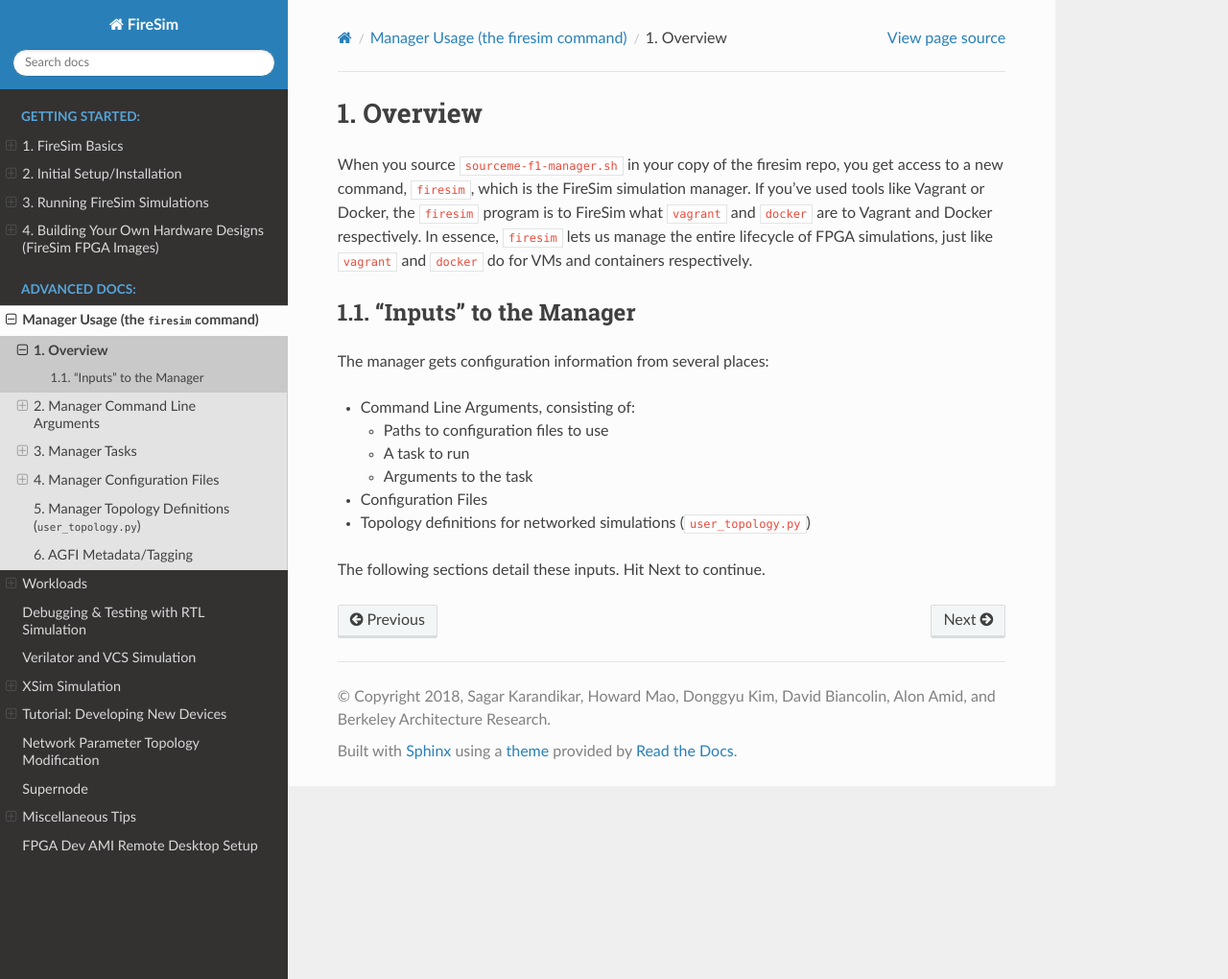
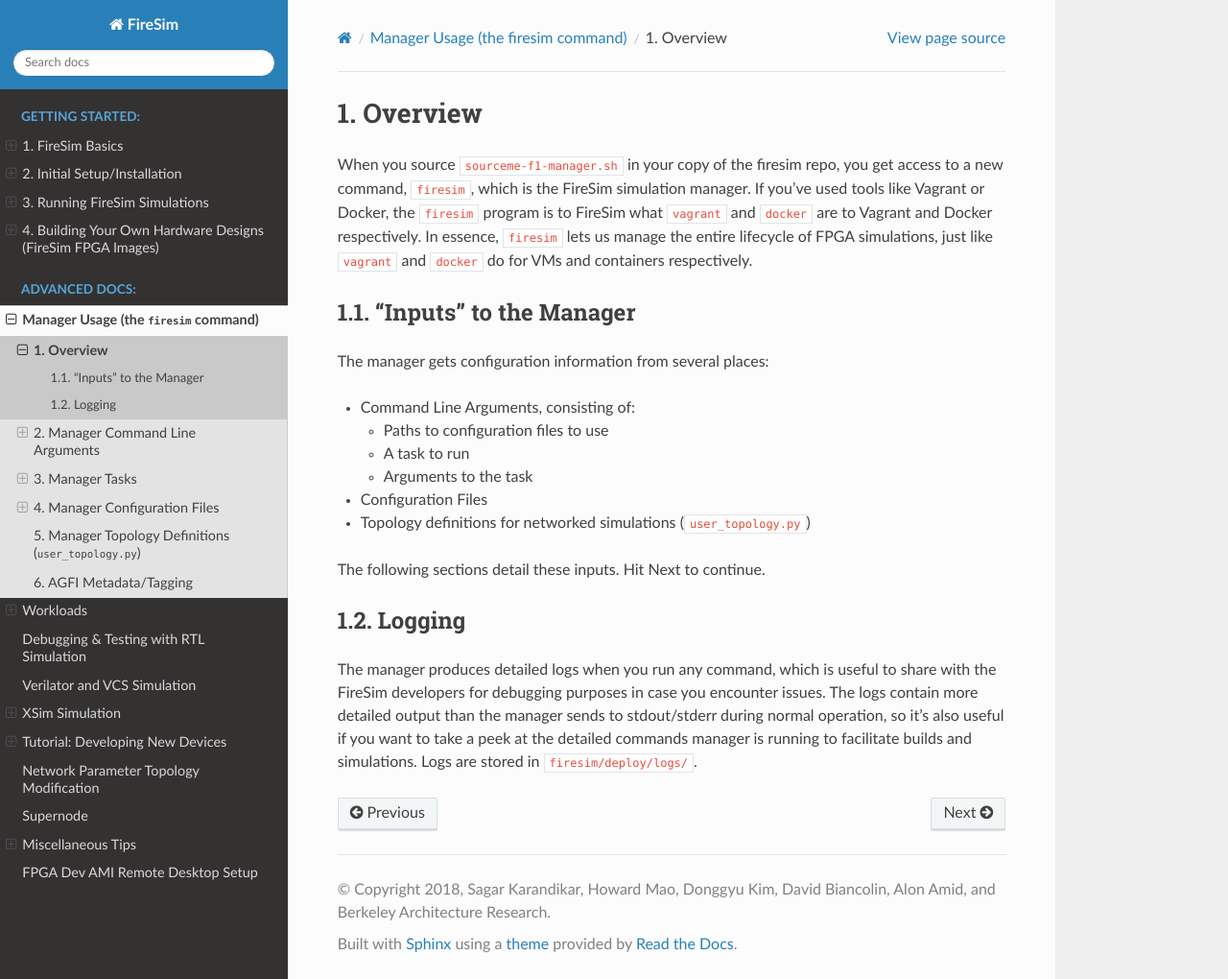
Before and after one commit to firesim/firesim, a Sphinx documentation site: the page built from docs/Advanced-Usage/Manager/Manager-Overview.rst, in a window 1280 px wide and 1020 px high. Shown: the whole window at 96% size. Built offline with Sphinx 7.4.7 and the Read the Docs theme 2.0.0, drawn with Linux system fonts in a browser that asks for light colours.

Commit message:
mention logging in manager

```diff
--- a/docs/Advanced-Usage/Manager/Manager-Overview.rst
+++ b/docs/Advanced-Usage/Manager/Manager-Overview.rst
@@ -27,3 +27,14 @@
 - Topology definitions for networked simulations (``user_topology.py``)
 
 The following sections detail these inputs. Hit Next to continue.
+
+
+Logging
+---------------
+
+The manager produces detailed logs when you run any command, which is useful
+to share with the FireSim developers for debugging purposes in case you
+encounter issues. The logs contain more detailed output than the manager
+sends to stdout/stderr during normal operation, so it's also useful if you
+want to take a peek at the detailed commands manager is running to facilitate
+builds and simulations. Logs are stored in ``firesim/deploy/logs/``.
```
Also changed, not shown: docs/Advanced-Usage/Manager/Manager-Tasks.rst (+3 -7 lines).
